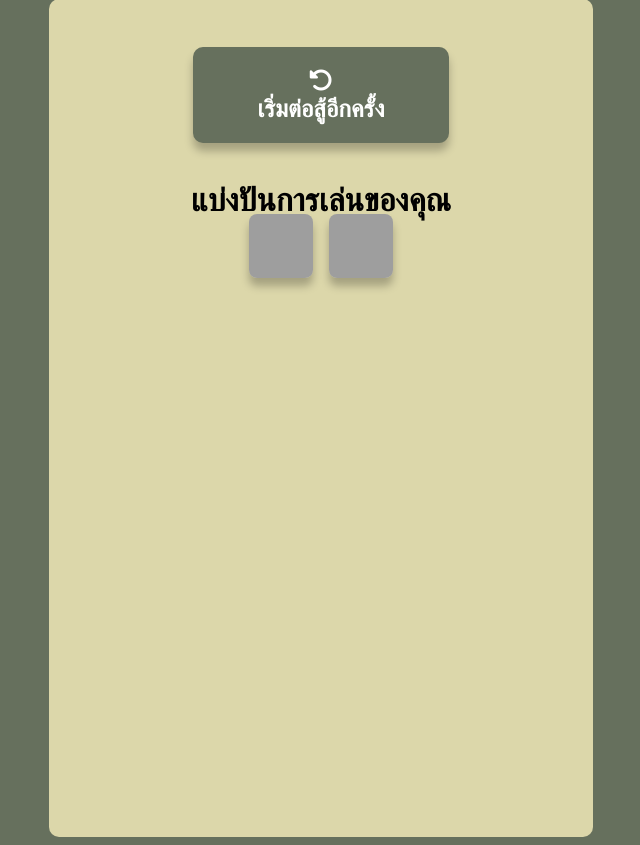
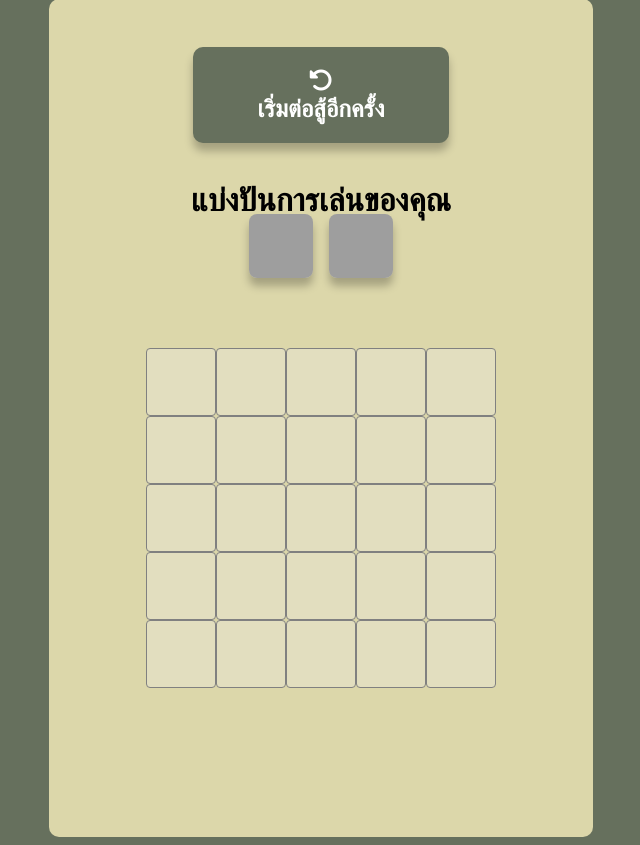
Before and after one commit to it64070101/operation5x5, a PHP site: page /google-login/public/game.html in a window 1280 px wide. Shown: the part 1759-2604 px from the top of the page, without its empty margins (319-959 px from the left). Run offline with PHP 8.4, Linux system fonts and the light colour scheme; some libraries are stand-ins or nearby versions; grey boxes are pictures that could not be loaded.

Commit message:
Add End Game Result Display.

```diff
--- a/public/game.html
+++ b/public/game.html
@@ -134,11 +134,48 @@
             <div id="share-facebook" onclick="shareOnFacebook()"></div>
             <div id="share-twitter" onclick="shareOnTwitter()"></div>
         </div>
+            <div class="ui">
+                <div class="row">
+                    <input type="text" class="endcell" readonly disabled>
+                    <input type="text" class="endcell" readonly disabled>
+                    <input type="text" class="endcell" readonly disabled>
+                    <input type="text" class="endcell" readonly disabled>
+                    <input type="text" class="endcell" readonly disabled>
+                </div>
+                <div class="row">
+                    <input type="text" class="endcell" readonly disabled>
+                    <input type="text" class="endcell" readonly disabled>
+                    <input type="text" class="endcell" readonly disabled>
+                    <input type="text" class="endcell" readonly disabled>
+                    <input type="text" class="endcell" readonly disabled>
+                </div>
+                <div class="row">
+                    <input type="text" class="endcell" readonly disabled>
+                    <input type="text" class="endcell" readonly disabled>
+                    <input type="text" class="endcell" readonly disabled>
+                    <input type="text" class="endcell" readonly disabled>
+                    <input type="text" class="endcell" readonly disabled>
+                </div>
+                <div class="row">
+                    <input type="text" class="endcell" readonly disabled>
+                    <input type="text" class="endcell" readonly disabled>
+                    <input type="text" class="endcell" readonly disabled>
+                    <input type="text" class="endcell" readonly disabled>
+                    <input type="text" class="endcell" readonly disabled>
+                </div>
+                <div class="row">
+                    <input type="text" class="endcell" readonly disabled>
+                    <input type="text" class="endcell" readonly disabled>
+                    <input type="text" class="endcell" readonly disabled>
+                    <input type="text" class="endcell" readonly disabled>
+                    <input type="text" class="endcell" readonly disabled>
+                </div>
+            </div>
     </div>
 
     <!-- JavaScript file included -->
     <script src="auth.js"></script>
-    <!-- <script src="checkroom.js"></script> -->
+    <script src="checkroom.js"></script>
     <script src="gamescr.js"></script>
     <script src="script.js"></script>
     <script src="gameAddScore.js"></script>
--- a/public/gamescr.js
+++ b/public/gamescr.js
@@ -125,6 +125,25 @@ function render(table) {
     }
 }
 
+function renderEnd(table) {
+    let allcell = document.getElementsByClassName("endcell");
+    let cellCount = 0;
+    for (let i = 0; i < 5; i++) {
+        for (let j = 0; j < 5; j++) {
+            if (table[i][j] == 0) {
+                allcell[cellCount].value = null;
+            }
+            else if (table[i][j] == 1) {
+                allcell[cellCount].value = "X";
+            }
+            else if (table[i][j] == 2) {
+                allcell[cellCount].value = "O";
+            }
+            cellCount++;
+        }
+    }
+}
+
 function checkX() {
     let countwinX = 0;
     for (let i = 0; i < 5; i++) {
@@ -235,26 +254,6 @@ function checkY() {
     }
 }
 
-// function joinGame(event) {
-//     const currentUser = firebase.auth().currentUser;
-//     console.log("[Join] Current user", currentUser);
-//     if (currentUser) {
-//         const btnJoinID = event.currentTarget.getAttribute("id");
-//         const player = btnJoinID[btnJoinID.length - 1];
-
-//         const playerForm = document.getElementById(`inputPlayer-${player}`);
-//         if (playerForm.value == "") {
-//             let tmpTD = `user-${player}-id`;
-//             let tmpEmail = `user-${player}-email`;
-//             gameDataRef.child(roomCode).update({
-//                 [tmpTD]: currentUser.uid,
-//                 [tmpEmail]: currentUser.email
-//             });
-//             console.log(currentUser.email + " added.");
-//             event.currentTarget.disabled = true;
-//         }
-//     }
-// }
 function selected(cellNum, row, col) {
     selectrow = row;
     selectcol = col;
@@ -525,6 +524,10 @@ function updateGame(snapshot) {
                 if (key == "table") {
                     tttdata = gameInfo[key];
                     render(gameInfo[key]);
+                    if (isPlay == "end") {
+                        console.log("yes")
+                        renderEnd(gameInfo[key])
+                    }
                 }
             })
         }
@@ -671,25 +674,3 @@ function switchPlayer(event) {
         gameDataRef.child(roomCode).child("user-x-id").remove();
     }
 }
-
-// const btnCancelsJoins = document.querySelectorAll(".btn-cancel-join-game");
-// btnCancelsJoins.forEach((btnCancel) => btnCancel.addEventListener("click", cancelJoin));
-
-// function cancelJoin(event) {
-//     const currentUser = firebase.auth().currentUser;
-//     console.log("[Cancel] Current user:", currentUser);
-//     if (currentUser) {
-//         const btnCancelID = event.currentTarget.getAttribute("id");
-//         const player = btnCancelID[btnCancelID.length - 1];
-
-//         const playerForm = document.getElementById(`inputPlayer-${player}`);
-//         if (playerForm.value && playerForm.value === currentUser.email) {
-//             let tmpTD = `user-${player}-id`;
-//             let tmpEmail = `user-${player}-email`;
-//             gameDataRef.child(roomCode).child(tmpTD).remove();
-//             gameDataRef.child(roomCode).child(tmpEmail).remove();
-//             console.log(`delete on id: ${currentUser.uid}`);
-//             document.querySelector(`#btnJoin-${player}`).disabled = false;
-//         }
-//     }
-// }
--- a/public/gamesty.css
+++ b/public/gamesty.css
@@ -20,7 +20,6 @@ p {
 	margin-bottom: 16px;
 }
 
-
 .row {
 	display: flex;
 }
@@ -39,6 +38,23 @@ p {
 }
 
 .cell:active {
+	outline: none;
+}
+
+.endcell {
+	border: 1px solid gray;
+	width: 64px;
+	height: 64px;
+	display: flex;
+	align-items: center;
+	justify-content: center;
+	font-size: 24px;
+	text-align: center;
+	cursor: pointer;
+	border-radius: 4px;
+}
+
+.endcell:active {
 	outline: none;
 }
 
```
